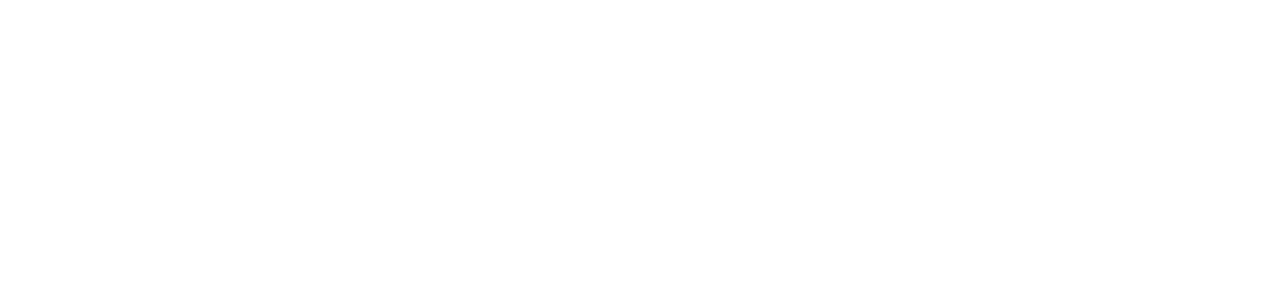
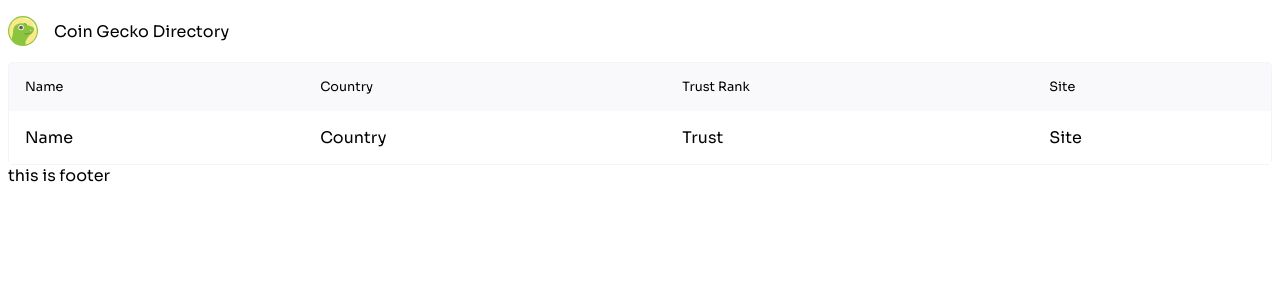
Before and after one commit to mbaranovski/crypto-exchanges-next, a Next.js app: page / in a window 1280 px wide. Shown: the top 300 px of the page. Built offline with nearby package versions, Linux system fonts and the light colour scheme.

Commit message:
adds shared layout for the pages, adds initial exchanges table structure

```diff
--- /dev/null
+++ b/components/ExchangesTable/Exchanges.styled.ts
@@ -0,0 +1,27 @@
+import styled from "styled-components";
+
+export const Table = styled.table`
+  width: 100%;
+  border-collapse: separate;
+  background-color: #f9f9fb;
+  border-spacing: 0;
+  border: 1px solid #f4f4f6;
+  border-radius: 5px;
+`;
+export const THead = styled.thead`
+  text-align: left;
+  height: 3rem;
+`;
+
+export const Tr = styled.tr``;
+
+export const Th = styled.th`
+  font-size: 0.8rem;
+  font-weight: normal;
+  padding: 1rem;
+`;
+
+export const Td = styled.td`
+  background-color: white;
+  padding: 1rem;
+`;
--- /dev/null
+++ b/components/ExchangesTable/Exchanges.tsx
@@ -0,0 +1,26 @@
+import { Table, Td, Th, THead, Tr } from "./Exchanges.styled";
+
+export const Exchanges = () => {
+  return (
+    <Table>
+      <THead>
+        <Tr>
+          <Th>Name</Th>
+          <Th>Country</Th>
+          <Th>Trust Rank</Th>
+          <Th>Site</Th>
+        </Tr>
+      </THead>
+      <tbody>
+        <tr>
+          <Td>Name</Td>
+          <Td>Country</Td>
+          <Td>Trust</Td>
+          <Td>Site</Td>
+        </tr>
+      </tbody>
+    </Table>
+  );
+};
+
+//logo, name, country, trust rank, URL)
--- a/components/GlobalStyles.tsx
+++ b/components/GlobalStyles.tsx
@@ -5,7 +5,7 @@
   body {
     padding: 0;
     margin: 0;
-    font-family: -apple-system, BlinkMacSystemFont, Segoe UI, Roboto, Oxygen,
+    font-family: Sora, -apple-system, BlinkMacSystemFont, Segoe UI, Roboto, Oxygen,
     Ubuntu, Cantarell, Fira Sans, Droid Sans, Helvetica Neue, sans-serif;
   }
 
--- /dev/null
+++ b/components/Header/Header.styled.ts
@@ -0,0 +1,11 @@
+import styled from "styled-components";
+
+export const HeaderStyled = styled.header`
+  display: flex;
+  align-items: center;
+  padding: 1rem 0;
+`;
+
+export const AppName = styled.span`
+  margin-left: 1rem;
+`;
--- /dev/null
+++ b/components/Header/Header.tsx
@@ -0,0 +1,18 @@
+import { AppName, HeaderStyled } from "./Header.styled";
+import Image from "next/image";
+
+export const Header = () => {
+  return (
+    <>
+      <HeaderStyled>
+        <Image
+          alt="Coin Gecko Logo"
+          src="/coinGeckoLogo.svg"
+          height={30}
+          width={30}
+        />
+        <AppName>Coin Gecko Directory</AppName>
+      </HeaderStyled>
+    </>
+  );
+};
--- /dev/null
+++ b/components/Layout/Layout.styled.tsx
@@ -0,0 +1,18 @@
+import styled from "styled-components";
+
+const Main = styled.main``;
+
+const Container = styled.div`
+  padding: 0 0.5rem;
+`;
+
+const Footer = styled.footer``;
+
+const Header = styled.header``;
+
+export const LayoutStyled = {
+  Main,
+  Container,
+  Footer,
+  Header,
+};
--- /dev/null
+++ b/components/Layout/Layout.tsx
@@ -0,0 +1,19 @@
+import { FC } from "react";
+import Image from "next/image";
+import { GlobalStyles } from "../GlobalStyles";
+import { LayoutStyled } from "./Layout.styled";
+import { Header } from "../Header/Header";
+import Head from "next/head";
+
+export const Layout: FC = ({ children }) => {
+  return (
+    <LayoutStyled.Container>
+      <GlobalStyles />
+      <LayoutStyled.Header>
+        <Header />
+      </LayoutStyled.Header>
+      <LayoutStyled.Main>{children}</LayoutStyled.Main>
+      <LayoutStyled.Footer>this is footer</LayoutStyled.Footer>
+    </LayoutStyled.Container>
+  );
+};
--- a/pages/_app.tsx
+++ b/pages/_app.tsx
@@ -1,12 +1,11 @@
 import type { AppProps } from "next/app";
-import { GlobalStyles } from "../components/GlobalStyles";
+import { Layout } from "../components/Layout/Layout";
 
 function MyApp({ Component, pageProps }: AppProps) {
   return (
-    <>
-      <GlobalStyles />
+    <Layout>
       <Component {...pageProps} />
-    </>
+    </Layout>
   );
 }
 
--- /dev/null
+++ b/pages/_document.tsx
@@ -0,0 +1,24 @@
+import { Html, Head, Main, NextScript } from "next/document";
+
+export default function Document() {
+  return (
+    <Html>
+      <Head>
+        <link rel="preconnect" href="https://fonts.googleapis.com" />
+        <link
+          rel="preconnect"
+          href="https://fonts.gstatic.com"
+          crossOrigin="true"
+        />
+        <link
+          href="https://fonts.googleapis.com/css2?family=Sora:wght@100;200;300;400;500;600;700;800&display=swap"
+          rel="stylesheet"
+        />
+      </Head>
+      <body>
+        <Main />
+        <NextScript />
+      </body>
+    </Html>
+  );
+}
--- a/pages/index.tsx
+++ b/pages/index.tsx
@@ -1,14 +1,16 @@
 import type { NextPage } from "next";
 import Head from "next/head";
+import { Exchanges } from "../components/ExchangesTable/Exchanges";
 
 const Home: NextPage = () => {
   return (
     <div>
       <Head>
-        <title>Create Next App</title>
+        <title>Coin Gecko exchanges directory</title>
         <meta name="description" content="Generated by create next app" />
         <link rel="icon" href="/favicon.ico" />
       </Head>
+      <Exchanges />
     </div>
   );
 };
```
Also changed, not shown: public/coinGeckoLogo.svg (added).
